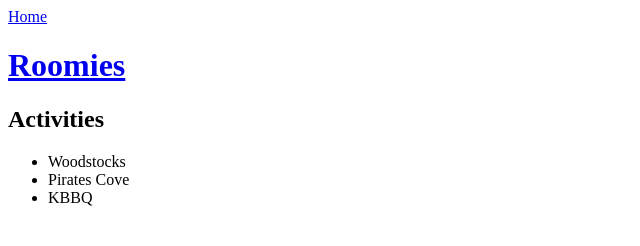
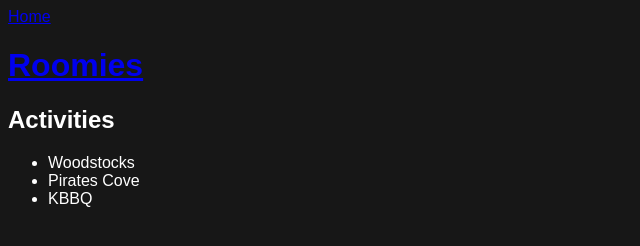
Before and after one commit to kailaaquino/whats-the-move, a website: page packages/proto/public/friend-groups/roomies/activities.html in a window 1280 px wide. Shown: the whole page, without its empty margins (0-640 px from the left). Drawn offline with Linux system fonts and the light colour scheme.

Commit message:
lab 3: add css, change background and fonts

```diff
--- a/packages/proto/public/friend-groups/roomies/activities.html
+++ b/packages/proto/public/friend-groups/roomies/activities.html
@@ -1,6 +1,13 @@
 <!DOCTYPE html>
+
+<!DOCTYPE html>
+<html>
+  <head>
+    <link rel="stylesheet" href="/styles/page.css" />
+  </head>
+  <body>
+    <header>
       <a href="../../index.html">Home</a>
-<header>
       <h1><a href="index.html">Roomies</a></h1>
     </header>
 
@@ -12,3 +19,5 @@
         <li>KBBQ</li>
       </ul>
     </section>
+  </body>
+</html>
--- /dev/null
+++ b/packages/proto/public/styles/page.css
@@ -0,0 +1,9 @@
+header, h1, h2, h3 {
+  font-family: "Fredoka", sans-serif;
+}
+
+body {
+  font-family: "Rubik", sans-serif;
+  background-color: #171717;
+  color: white;
+}
```
Also changed, not shown: packages/proto/public/friend-groups/roomies/availability.html (+8 -1 lines), packages/proto/public/friend-groups/roomies/create_plan.html (+8 -1 lines), packages/proto/public/friend-groups/roomies/index.html (+8 -1 lines), packages/proto/public/friend-groups/roomies/members.html (+8 -1 lines), packages/proto/public/friend-groups/roomies/plans.html (+8 -1 lines), packages/proto/public/friend-groups/side-questers/activities.html (+8 -1 lines), packages/proto/public/friend-groups/side-questers/availability.html (+8 -1 lines), packages/proto/public/friend-groups/side-questers/create_plan.html (+8 -1 lines), packages/proto/public/friend-groups/side-questers/index.html (+12 -1 lines), packages/proto/public/friend-groups/side-questers/members.html (+8 -1 lines), packages/proto/public/friend-groups/side-questers/plans.html (+8 -1 lines), packages/proto/public/index.html (+10 -1 lines). Lines whose indentation alone changed are shown as unchanged.
